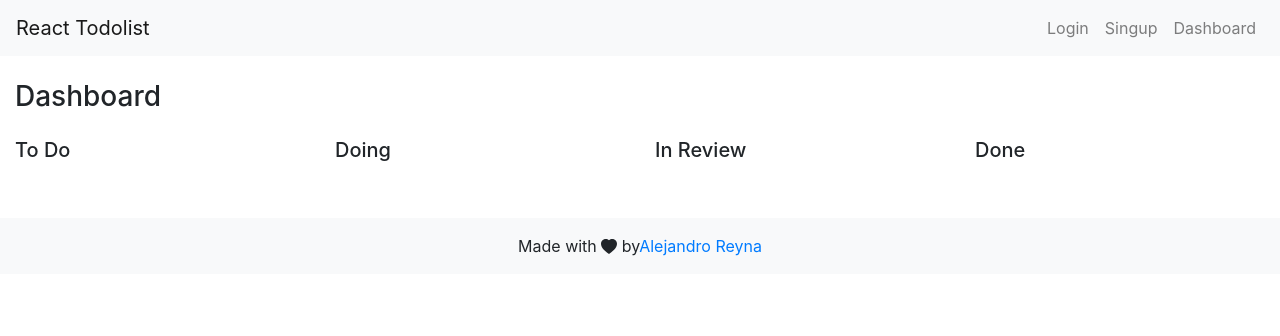
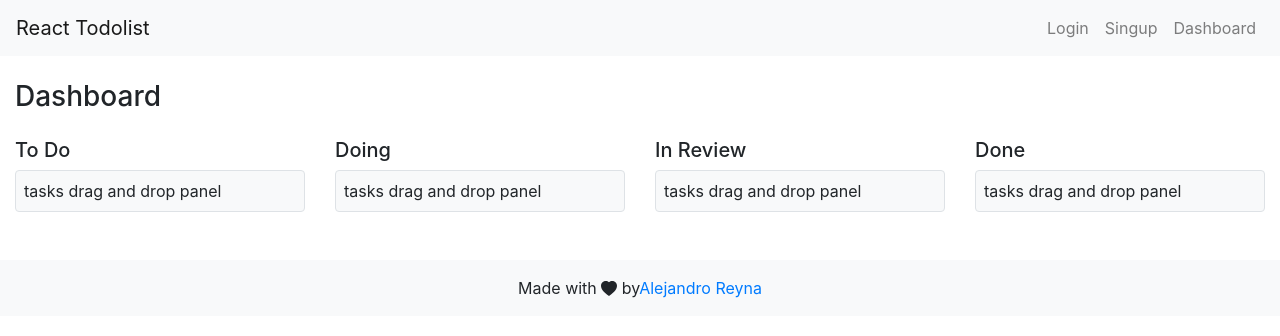
Before and after one commit to AleejandroReyna/react-todolist, a React (Create React App) app: page /dashboard in a window 1280 px wide. Shown: the top 336 px of the page. Built offline with nearby package versions, Linux system fonts and the light colour scheme.

Commit message:
Added panel in dashboard

```diff
--- a/src/components/taskPanel/index.tsx
+++ b/src/components/taskPanel/index.tsx
@@ -5,6 +5,9 @@ const TaskPanel = ({type, label}: TaskPanelProps) => {
     return (
         <article>
             <h5>{label}</h5>
+            <section className="bg-light border rounded rounded-3 p-2">
+                tasks drag and drop panel
+            </section>
         </article>
     )
 }
```
